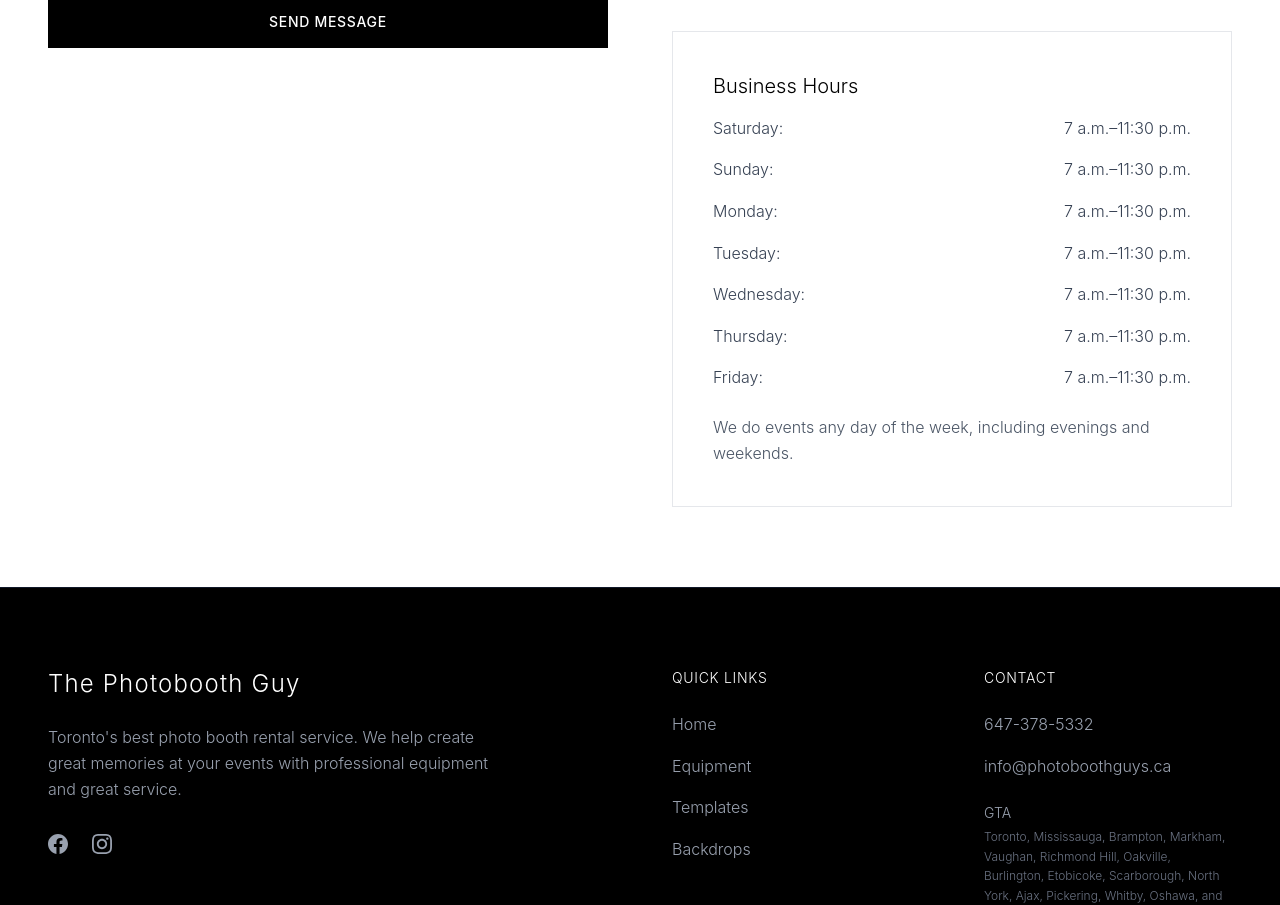
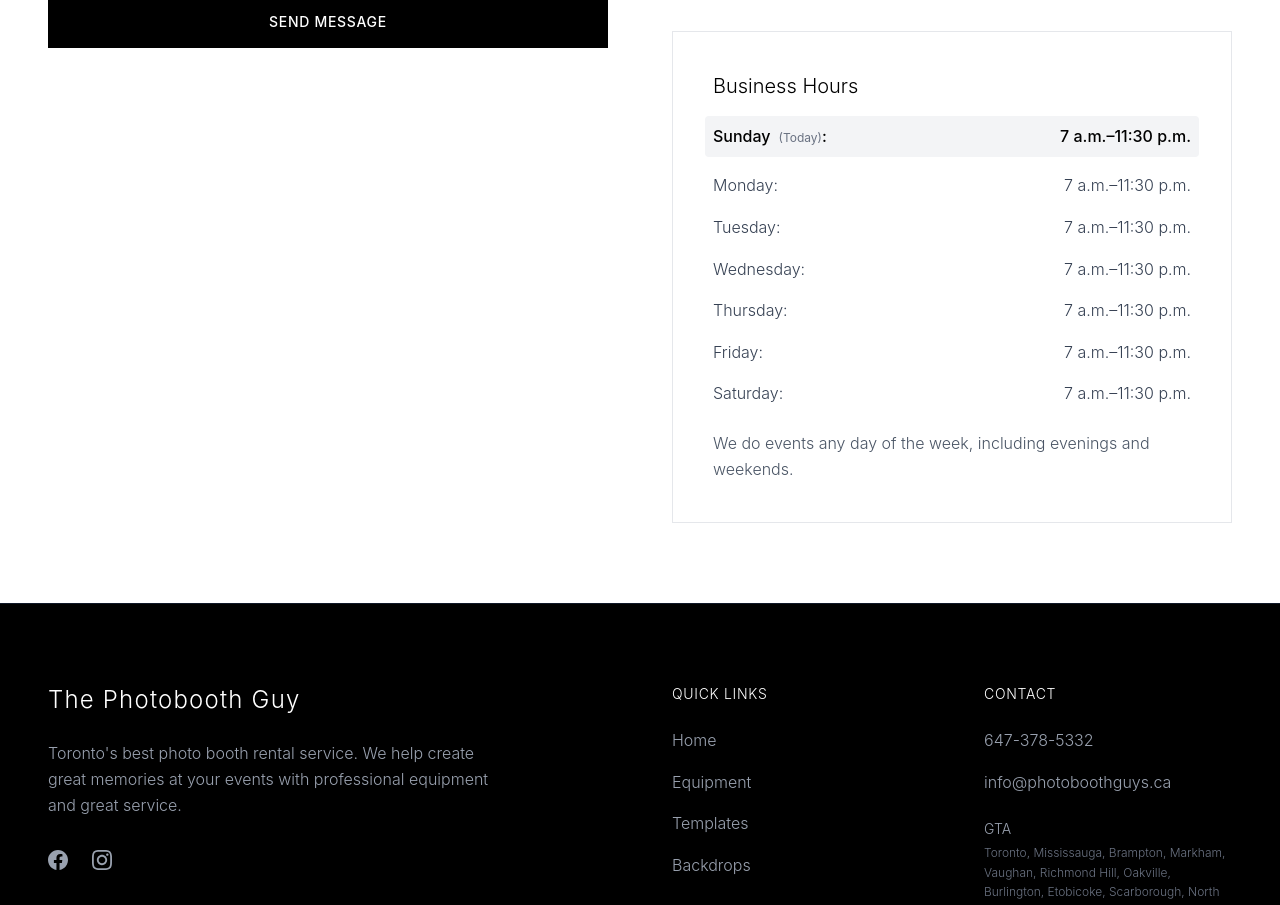
Before and after one commit to wienering/thephotoboothguy, a Next.js app: page /contact in a window 1280 px wide. Shown: the part 1166-2071 px from the top of the page. Built offline with nearby package versions, Linux system fonts and the light colour scheme.

Commit message:
Reorder business hours to show current day at top with highlighting

```diff
--- a/app/contact/ContactContent.tsx
+++ b/app/contact/ContactContent.tsx
@@ -1,6 +1,6 @@
 'use client';
 
-import { useEffect, useRef } from 'react';
+import { useEffect, useRef, useMemo } from 'react';
 import ContactForm from '@/components/ContactForm';
 import { revealOnScroll } from '@/lib/gsap';
 
@@ -13,6 +13,30 @@ export default function ContactContent() {
     if (heroRef.current) revealOnScroll(heroRef.current);
     if (formRef.current) revealOnScroll(formRef.current);
     if (infoRef.current) revealOnScroll(infoRef.current);
+  }, []);
+
+  // Business hours with current day at top
+  const businessHours = useMemo(() => {
+    const days = [
+      { name: 'Sunday', hours: '7 a.m.–11:30 p.m.' },
+      { name: 'Monday', hours: '7 a.m.–11:30 p.m.' },
+      { name: 'Tuesday', hours: '7 a.m.–11:30 p.m.' },
+      { name: 'Wednesday', hours: '7 a.m.–11:30 p.m.' },
+      { name: 'Thursday', hours: '7 a.m.–11:30 p.m.' },
+      { name: 'Friday', hours: '7 a.m.–11:30 p.m.' },
+      { name: 'Saturday', hours: '7 a.m.–11:30 p.m.' },
+    ];
+
+    const today = new Date().getDay(); // 0 = Sunday, 1 = Monday, etc.
+    const currentDayName = days[today].name;
+
+    // Reorder so current day is first
+    const reorderedDays = [
+      ...days.slice(today),
+      ...days.slice(0, today)
+    ];
+
+    return { days: reorderedDays, currentDay: currentDayName };
   }, []);
 
   return (
@@ -106,34 +130,28 @@ export default function ContactContent() {
                   Business Hours
                 </h3>
                 <div className="space-y-4 text-gray-700">
-                  <p className="flex justify-between font-light">
-                    <span>Saturday:</span>
-                    <span>7 a.m.–11:30 p.m.</span>
-                  </p>
-                  <p className="flex justify-between font-light">
-                    <span>Sunday:</span>
-                    <span>7 a.m.–11:30 p.m.</span>
-                  </p>
-                  <p className="flex justify-between font-light">
-                    <span>Monday:</span>
-                    <span>7 a.m.–11:30 p.m.</span>
-                  </p>
-                  <p className="flex justify-between font-light">
-                    <span>Tuesday:</span>
-                    <span>7 a.m.–11:30 p.m.</span>
-                  </p>
-                  <p className="flex justify-between font-light">
-                    <span>Wednesday:</span>
-                    <span>7 a.m.–11:30 p.m.</span>
-                  </p>
-                  <p className="flex justify-between font-light">
-                    <span>Thursday:</span>
-                    <span>7 a.m.–11:30 p.m.</span>
-                  </p>
-                  <p className="flex justify-between font-light">
-                    <span>Friday:</span>
-                    <span>7 a.m.–11:30 p.m.</span>
-                  </p>
+                  {businessHours.days.map((day, index) => {
+                    const isCurrentDay = day.name === businessHours.currentDay;
+                    return (
+                      <p
+                        key={day.name}
+                        className={`flex justify-between font-light ${
+                          isCurrentDay
+                            ? 'bg-gray-100 -mx-2 px-2 py-2 rounded font-medium text-black'
+                            : ''
+                        }`}
+                      >
+                        <span>
+                          {day.name}
+                          {isCurrentDay && (
+                            <span className="ml-2 text-xs text-gray-500 font-normal">(Today)</span>
+                          )}
+                          :
+                        </span>
+                        <span>{day.hours}</span>
+                      </p>
+                    );
+                  })}
                 </div>
                 <p className="mt-6 text-gray-600 font-light">
                   We do events any day of the week, including evenings and weekends.
```
